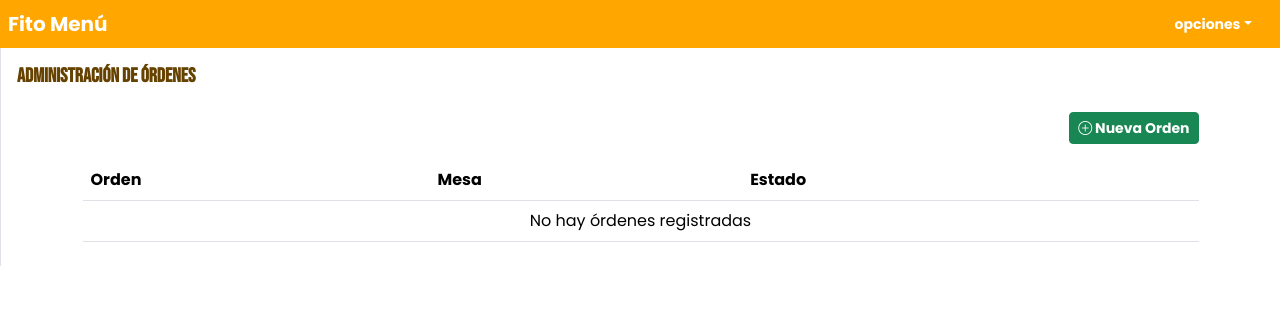
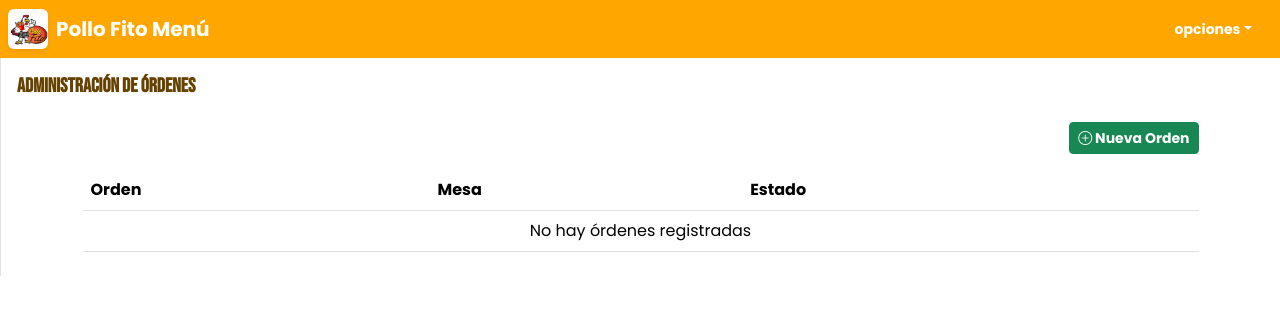
Before and after one commit to juan1144/fitomenu, a Django app: page /admin_panel/ordenes/ in a window 1280 px wide. Shown: the top 315 px of the page. Run offline with Django 5.2, Linux system fonts and the light colour scheme; data that the repository does not hold is empty; some libraries are stand-ins or nearby versions; some web fonts are replaced.

Commit message:
Add logo on navbar and add new favicon

```diff
--- a/templates/common/_navbar.html
+++ b/templates/common/_navbar.html
@@ -1,3 +1,4 @@
+{% load static %}
 <nav class="navbar navbar-expand-lg dx-bg-navbar py-1">
   <div class="container-fluid ps-0">
     <!-- Sidebar toggle -->
@@ -15,8 +16,9 @@
         {% endif %}
       <!-- Branding -->
 {#      <a class="navbar-brand ms-2 {% if DEBUG %}text-danger{% else %}text-white{% endif %}" href="{% url 'core:index' %}">#}
-      <a class="navbar-brand ms-2 {% if DEBUG %}text-danger{% else %}text-white{% endif %}">
-        Fito Menú
+      <a class="navbar-brand d-flex align-items-center gap-2 ms-2 {% if DEBUG %}text-danger{% else %}text-white{% endif %}" href="{% url 'menu:menu_lista' %}">
+        <img src="{% static 'logo.jpg' %}" alt="Logo Pollo Fito" height="40" class="rounded shadow-sm">
+        <span>Pollo Fito Menú</span>
       </a>
     </div>
     <!-- User dropdown -->
```
Also changed, not shown: static/favicon.ico.
